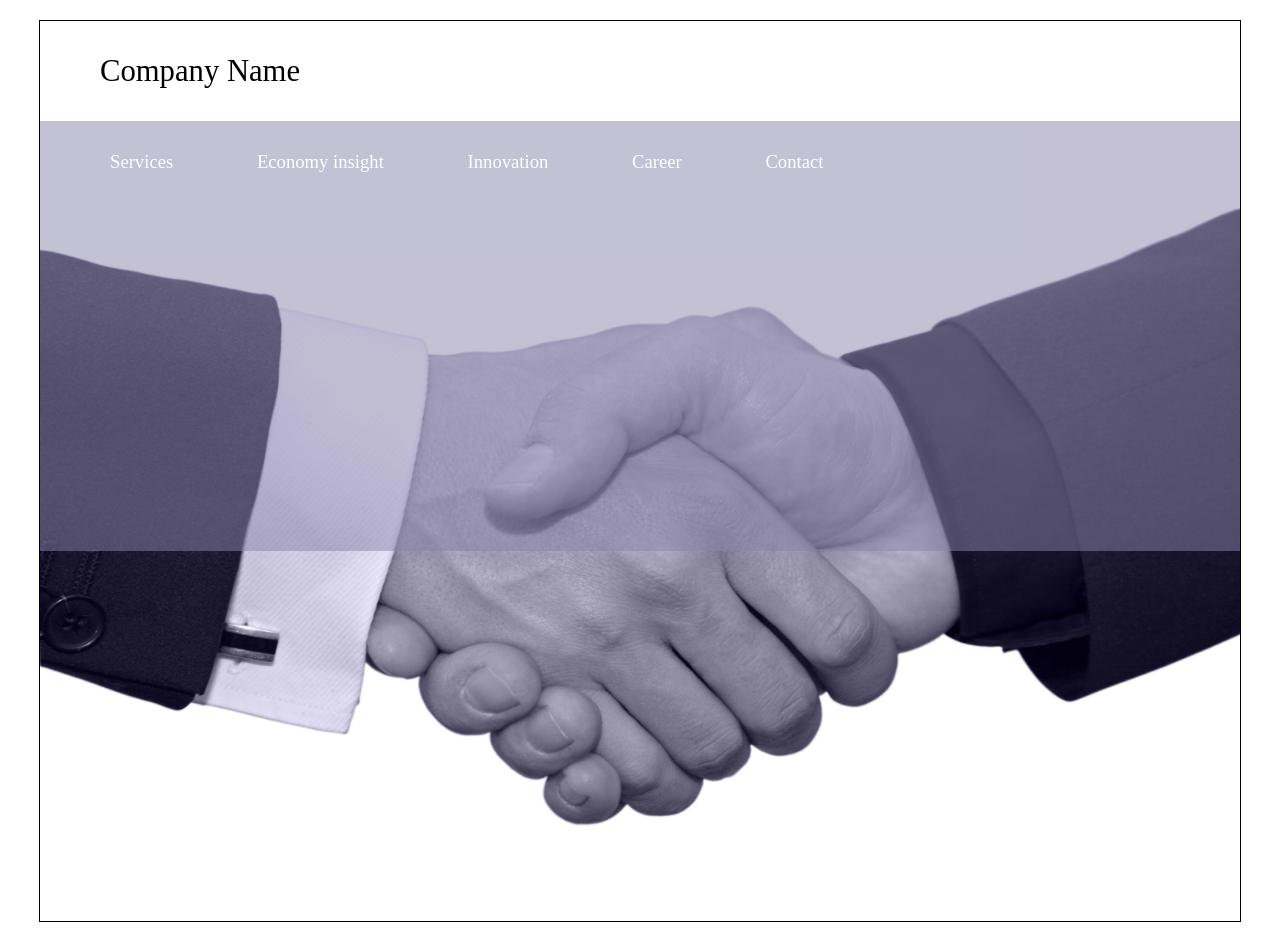
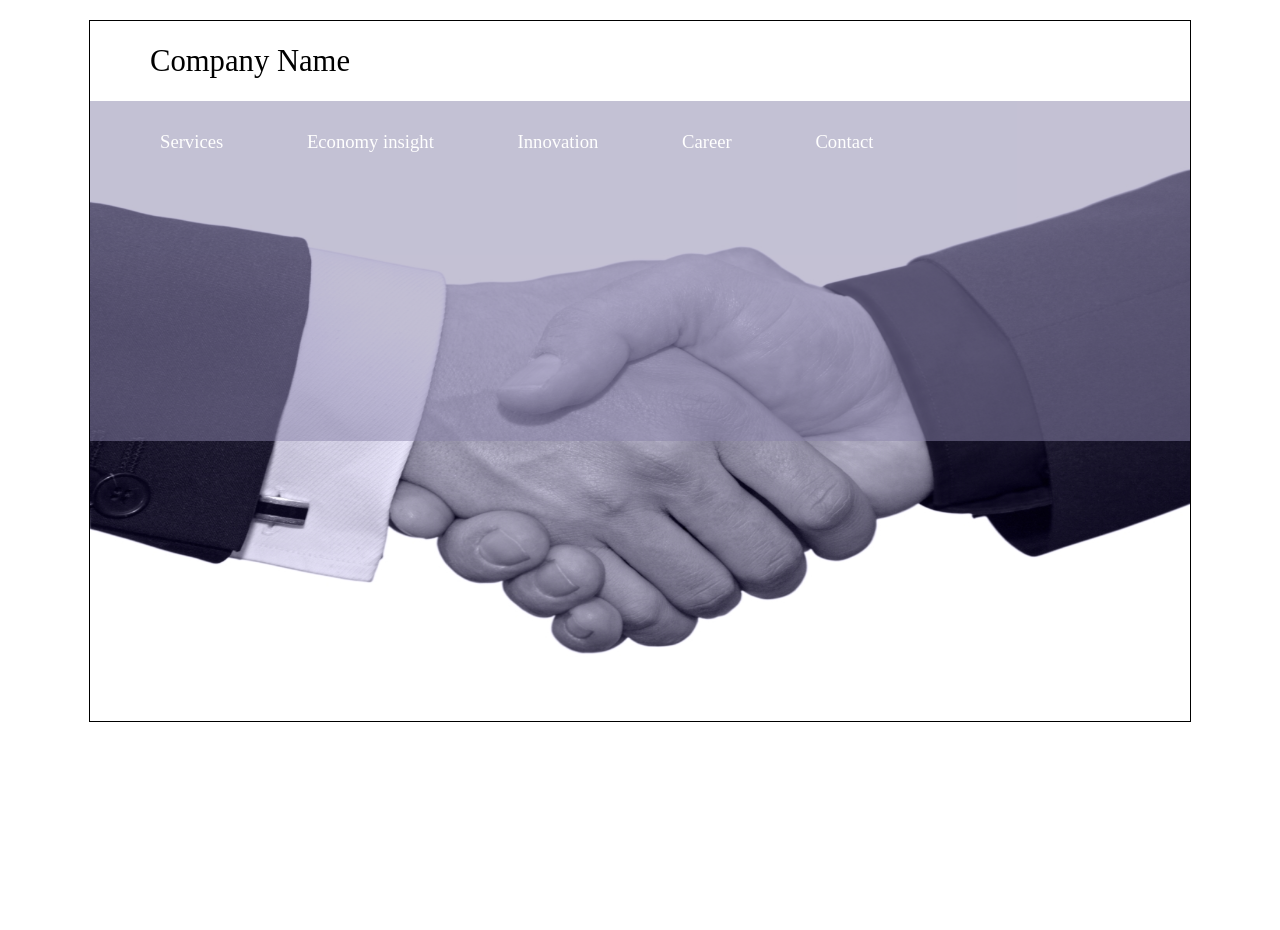
Before and after one commit to curkovical/pwebProjekat, a PHP site: page / in a window 1280 px wide. After the commit the page ends 722 px from the top, so only its background shows below. Run offline with PHP 8.4, Linux system fonts and the light colour scheme; some web fonts are replaced.

Commit message:
Add files via upload

```diff
--- a/index.css
+++ b/index.css
@@ -1,7 +1,7 @@
 #main{
   border: 1px solid;
-  height: 900px;
-  width: 1200px;
+  height: 700px;
+  width: 1100px;
   margin: auto;
 	margin-top: 20px;
 	font-size: 11pt;
@@ -12,13 +12,13 @@
 #header{
 	position: relative;
 	padding: 10px;
-	height: 80px;
+	height: 60px;
 }
 
 #title{
 	font-family: bauer;
 	font-size: 23pt;
-	line-height: 80px;
+	line-height: 60px;
 	margin-left: 50px;
 }
 
@@ -28,7 +28,7 @@
 
 #main1{
 	width: 100%;
-	height: 790px;
+	height: 620px;
 	background-image: url('img/backgr.jpg');
 	background-size: 100% 100%;
 }
@@ -42,7 +42,7 @@ a{
 	padding: 30px;
 	margin-right: 0;
 	margin-left: 0;
-	height: 370px;
+	height: 280px;
 	background-color: #8984AA;
 	opacity: 0.5;
 
@@ -89,7 +89,7 @@ a{
 #serv table{
 	position: absolute;
 	bottom: -100px;
-	width: 1140px;
+	width: 1040px;
 	table-layout: fixed;
 }
 
@@ -119,7 +119,7 @@ a{
 
 
 #lcapText{
-	top: 100px;
+	top: 80px;
 	right: 5%;
 	width: 50%;
 }
@@ -142,7 +142,7 @@ a{
 #text{
 	position: absolute;
 	left: 5%;
-	right: 5%;
+
 	width: 90%;
 	top: 100px;
 }
@@ -212,7 +212,7 @@ table{
 	left: 5%;
 	top: 100px;
 	width: 20%;
-	height: 30%;
+	height: 34%;
 }
 
 #imgStr1:hover{
@@ -224,7 +224,7 @@ table{
 	left: 5%;
 	top: 100px;
 	width: 20%;
-	height: 30%;
+	height: 34%;
 	z-index: 1;
 }
 
@@ -241,7 +241,7 @@ table{
 }
 
 #td1tabStr2{
-	margin-top: 400px;
+	margin-top: 250px;
 }
 
 #tabStr2 td{
@@ -254,7 +254,7 @@ table{
 	left: 5%;
 	top: 100px;
 	width: 20%;
-	height: 30%;
+	height: 34%;
 }
 
 #imgStr3:hover{
@@ -322,7 +322,7 @@ table{
 /* contact */
 
 #cont table{
-	margin: 42px auto;
+	margin: 30px auto;
 }
 
 #submiTd{
--- a/index.html
+++ b/index.html
@@ -56,7 +56,7 @@
 			<table id='tabStr1' class='invisible'>
 			<td>
 				<div>
-					Is the division of labour in your business really optimal? Are you pleased with the definition and tasks of all the jobs in your company? Does your every employee have enough freedom and possibility to develop him/her in the workplace? Do your employees really share the values of the company or are the just acting as if they do? Do you have an overview of your company with which you are completely satisfied? Is the management in your company really the constant that supports your employees at all times?<br/><br/>
+					Is the division of labour in your business really optimal? Are you pleased with the definition and tasks of all the jobs in your company? Does your every employee have enough freedom and possibility to develop him/her in the workplace? Do your employees really share the values of the company or are the just acting as if they do? Do you have an overview of your company with which you are completely satisfied? Is the management in your company really the constant that supports your employees at all times?<br/><br/><br/>
 
 					A firm internal structure that makes the whole strong exists only when the magnetism between its components is strong. After the identification of the most important components of your company, organisational structures are set up, strategies are developed and internal norms are created or those already in place are strengthened. A functional company has all of these elements and we are here to scientifically unify organisational, psychological, historical and philosophical approaches in order to determine how effective your business structure is. With the results we can then optimize your company.
 				</div>
@@ -109,7 +109,7 @@
 				Have you ever asked yourself about the limits of charm without an identity and with that about the limits of an identity that has no charm? We believe that both can in the long term arrive to nothing but failures and disappointments. A plain charming person lacking a concrete identity that someone can use for something is easily forgotten on the market place. A person with a very tangible identity but without any charm is on the other hand being ignored by the most for it transmits no trust, while it is being exploited by few recognising its value. The long-term goal of any business must be to combine identity and charm and we will accompany you to achieve this synthesis.
 				</div>
 			</td>
-			<td>
+			<td><br/>
 				<ul>
 					<li>Analysis of the existing product identity (product, packaging and advertising slogans) </li><br/>
 					<li>Analysis of the existing corporate identity (sales office, staff uniforms, promotional materials, product catalogues, website)</li><br/>
@@ -146,10 +146,10 @@
 
 				<table id='table2'>
 					<td>
-						<div class='inTable1'>In a nutshell, the liberal market economy is for us just the accepted universal method of free trade of goods and services to which the goal of "wealth" creation is central. Wealth is thereby everything that can allow someone to survive, as well as to thrive in life. In the free market (that exists all around us and in every interaction with fellow men, official or private) wealth is found in what all parties to a successful trade are left with (wealth is the profit created after a win-win situation). Normatively speaking the goal of the free market for everyone should not be to create as much wealth as possible, for it doesn't do anything if it is not used up, but rather to accumulate as much as is necessary for a thriving life.</div>
+						<div class='inTable1'>In a nutshell, the liberal market economy is for us just the accepted universal method of free trade of goods and services to which the goal of "wealth" creation is central. Wealth is thereby everything that can allow someone to survive, as well as to thrive in life. In the free market (that exists all around us and in every interaction with fellow men, official or private) wealth is found in what all parties to a successful trade are left with (wealth is the profit created after a win-win situation). <!-Normatively speaking the goal of the free market for everyone should not be to create as much wealth as possible, for it doesn't do anything if it is not used up, but rather to accumulate as much as is necessary for a thriving life.-></div>
 					</td>
 					<td>
-						<div class='inTable2'>A central problem that thwarts the working of many liberal market economies is the "people and the information chaos". Entrepreneurs as well as clients often lose their so important overview and with it their specific insights, thereby getting swallowed by the existing chaos. The decline of interpersonal trust makes it more difficult for the client to trust a company so new methods are constantly looked for and created. Ultimately however it is only a loyal, proficient and expert work team, that in a transparent collaboration can create the necessary clarity that is fundamental for the overview and with it the specific insights – for the entrepreneur as well as for the clients.
+						<div class='inTable2'>A central problem that thwarts the working of many liberal market economies is the "people and the information chaos". Entrepreneurs as well as clients often lose their so important overview and with it their specific insights, thereby getting swallowed by the existing chaos. The decline of interpersonal trust makes it more difficult for the client to trust a company so new methods are constantly looked for and created. <!-Ultimately however it is only a loyal, proficient and expert work team, that in a transparent collaboration can create the necessary clarity that is fundamental for the overview and with it the specific insights – for the entrepreneur as well as for the clients.->
 						</div>
 					</td>
 					<td>
@@ -162,7 +162,7 @@
 			<div id='inno' class='invisible'>
 				<table>
 				<td id='td1'>
-					<div>Innovation is a term whose circulation speed is exponentially increasing in our contemporary times, where there are as many definitions of the term as there are types of beverages on the market. We understand innovation as an improvement of the current state of affairs where the current state of affairs has a more important role than the improvement. An innovation should not namely be a revolution and thus mean a destruction of the current state of affairs, but rather an evolution, a gradual change. Everything functional and beneficial from the current condition should be detected and preserved with high regard until new improvements can safely be incorporated into it.<br/><br/><br/>
+					<div>Innovation is a term whose circulation speed is exponentially increasing in our contemporary times, where there are as many definitions of the term as there are types of beverages on the market. We understand innovation as an improvement of the current state of affairs where the current state of affairs has a more important role than the improvement. An innovation should not namely be a revolution and thus mean a destruction of the current state of affairs, but rather an evolution, a gradual change. Everything functional and beneficial from the current condition should be detected and preserved with high regard until new improvements can safely be incorporated into it.<br/><br/><br/><br/>
 					Our innovation for consulting, as an established sphere in every healthy market economy, consists of a premise that the functional should be maintained, for only in this way advice can lead to the adoption and the execution of the necessary activities that can bring concrete benefits to companies and their clients. We offer staff, that is sophisticated, charming, loyal and that can reach every part of the world and with it we enrich the world of consulting with our strive for a long term harmony of values with our clients. It is only on the basis of common values that we can successfully create collaborative business ventures allowing for the formation of “win-win situations” that promote the life of everyone involved in them.
 					</div>
 				</td>
@@ -181,7 +181,7 @@
 				<td>
 					We are interested in finding out what you have been able to make, achieve and create in your life so far, but it is even more important for us to know with what methods you want to make, achieve and create more.<br/><br/>
 
-					Our application process is therefore divided into three parts:<br/><br/><br/>
+					Our application process is therefore divided into three parts:<br/><br/>
 					<ol>
 					<li>Your life so far - your Curriculum Vitae (10 points)</li><br/>
 					<li>Your wishes - your Motivation letter (20 points)</li><br/>
--- a/jscript.js
+++ b/jscript.js
@@ -148,7 +148,6 @@ $(document).ready(function(){
 				$('#mcap').css('cursor', 'pointer');
 			});
 
-
 			$('#mcap').click(function(){
 				$('#lcap').toggle();
 				$('#mcapText').toggle();
```
